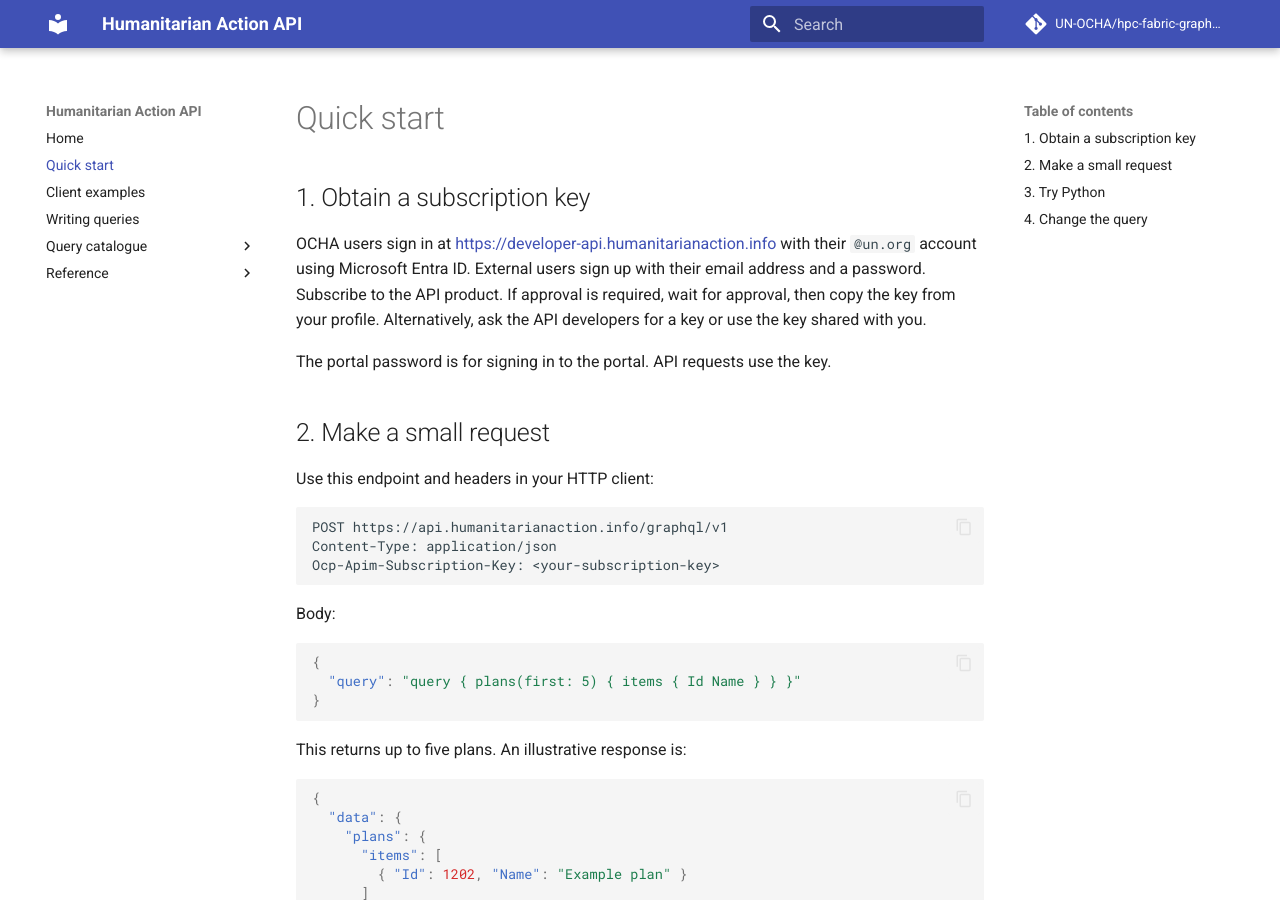
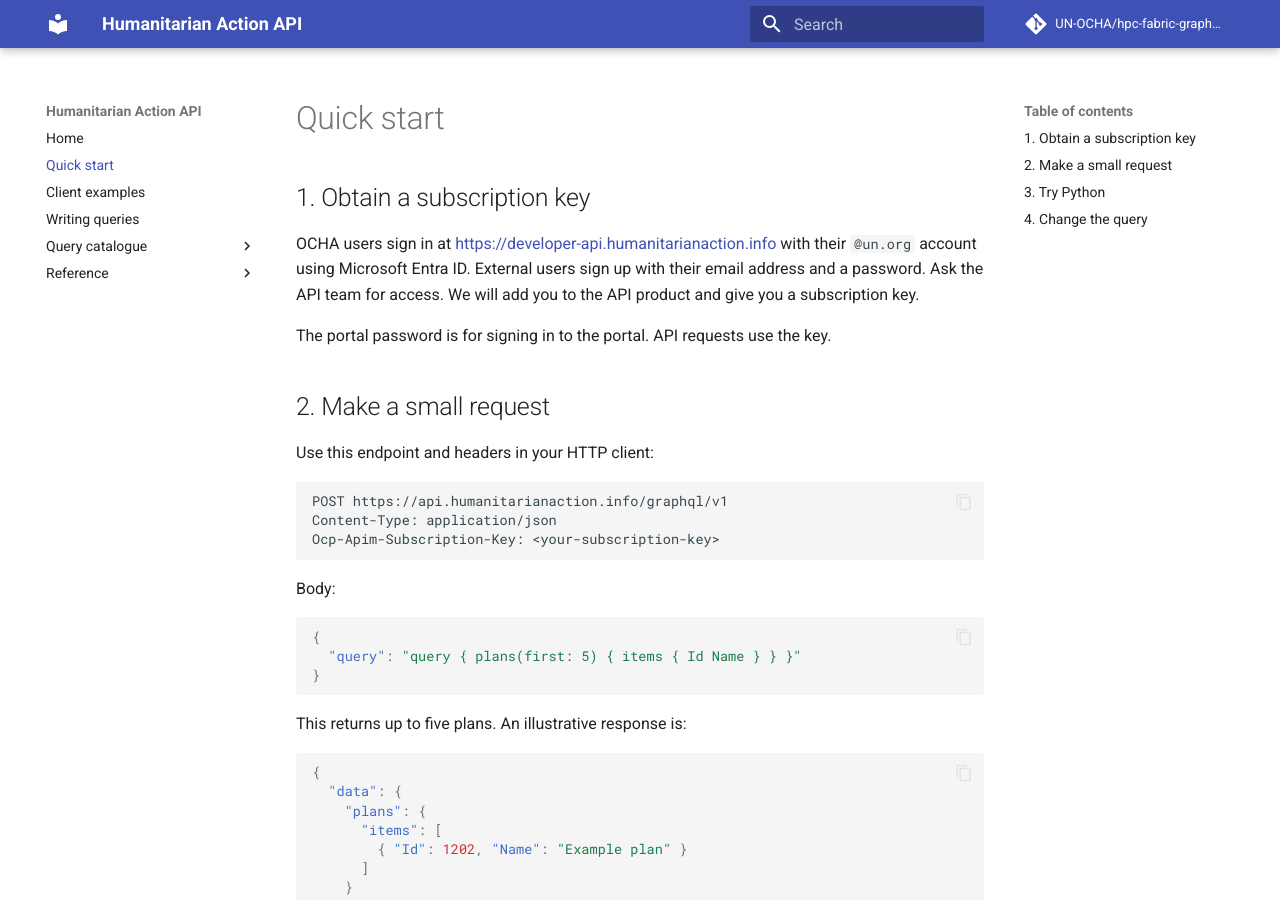
Before and after one commit to UN-OCHA/hpc-fabric-graphql-api-docs, an MkDocs documentation site: the page built from docs/getting-started/quick-start.md, in a window 1280 px wide and 900 px high. Built offline with MkDocs 1.6.1 and Material for MkDocs 9.7.7, drawn with Linux system fonts in a browser that asks for light colours; comment, search, counter and statistics services are not loaded.

```diff
--- a/docs/getting-started/quick-start.md
+++ b/docs/getting-started/quick-start.md
@@ -4,9 +4,8 @@
 
 OCHA users sign in at <https://developer-api.humanitarianaction.info> with their
 `@un.org` account using Microsoft Entra ID. External users sign up with their
-email address and a password. Subscribe to the API product.
-If approval is required, wait for approval, then copy the key from your profile.
-Alternatively, ask the API developers for a key or use the key shared with you.
+email address and a password. Ask the API team for access. We will add you to
+the API product and give you a subscription key.
 
 The portal password is for signing in to the portal. API requests use the key.
 
```
Also changed, not shown: README.md (+1 -1 lines), examples/README.md (+3 -4 lines), examples/csharp/README.md (+2 -1 lines), examples/drupal/README.md (+2 -1 lines), examples/node/README.md (+2 -1 lines), examples/python/README.md (+2 -1 lines), 5 other files.
